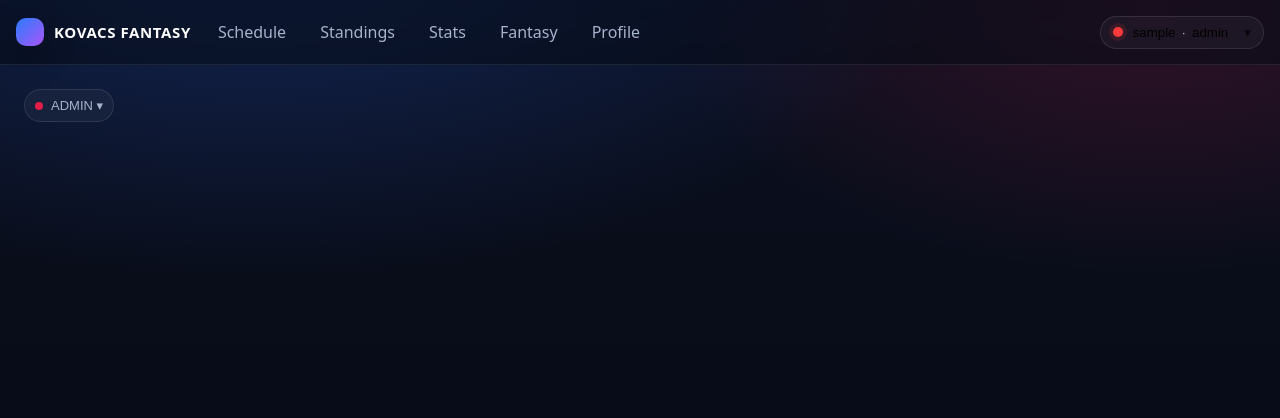
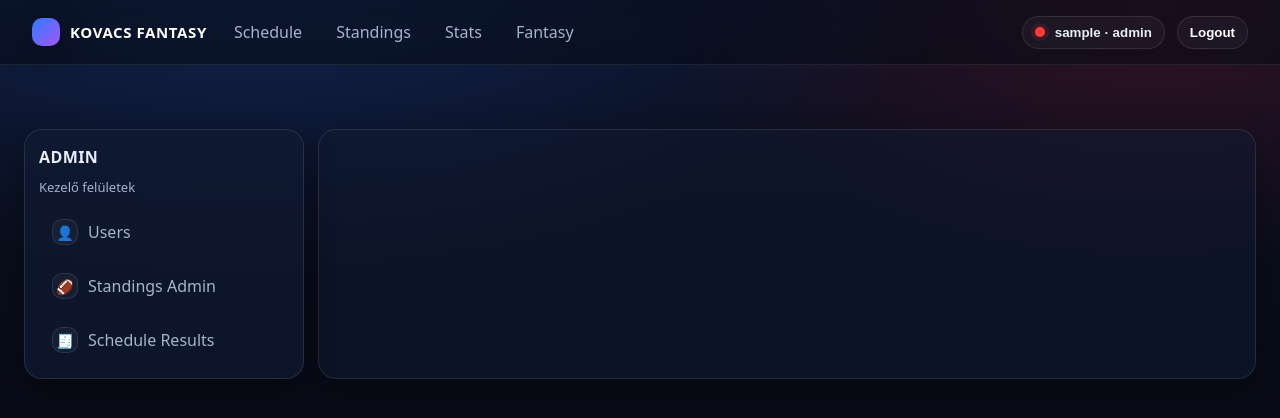
Before and after one commit to koadhun/kovacsfantasy, a React (Vite) app in the folder frontend/: page /admin in a window 1280 px wide. Shown: the top 418 px of the page. Built offline with nearby package versions, Linux system fonts and the light colour scheme; sample sign-in values are in the browser's storage.

Commit message:
Fixed UI

```diff
--- a/frontend/src/App.jsx
+++ b/frontend/src/App.jsx
@@ -21,13 +21,14 @@ import PickEmUserPicks from "./pages/PickEmUserPicks";
 
 import Users from "./pages/Users";
 
-// Admin pages
+// ✅ Admin oldalak
 import ScheduleResultsEditor from "./pages/admin/ScheduleResultsEditor";
+import AdminStandings from "./pages/AdminStandings.jsx";
 
 export default function App() {
   return (
     <Routes>
-      {/* "/" → login, ha nincs token; különben schedule */}
+      {/* "/" → login ha nincs token, különben schedule */}
       <Route
         path="/"
         element={
@@ -39,13 +40,13 @@ export default function App() {
         }
       />
 
-      {/* AUTH */}
+      {/* Auth */}
       <Route path="/login" element={<Login />} />
       <Route path="/register" element={<Register />} />
       <Route path="/forgot-password" element={<ForgotPassword />} />
       <Route path="/reset-password" element={<ResetPassword />} />
 
-      {/* MAIN APP (protected) */}
+      {/* App pages */}
       <Route
         path="/schedule"
         element={
@@ -56,7 +57,6 @@ export default function App() {
           </ProtectedRoute>
         }
       />
-
       <Route
         path="/standings"
         element={
@@ -67,7 +67,6 @@ export default function App() {
           </ProtectedRoute>
         }
       />
-
       <Route
         path="/stats"
         element={
@@ -78,7 +77,6 @@ export default function App() {
           </ProtectedRoute>
         }
       />
-
       <Route
         path="/fantasy"
         element={
@@ -90,6 +88,7 @@ export default function App() {
         }
       />
 
+      {/* Profile: navbarból a user badge-re kattintva */}
       <Route
         path="/profile"
         element={
@@ -101,7 +100,7 @@ export default function App() {
         }
       />
 
-      {/* WEEKLY PICK'EM */}
+      {/* Weekly Pick'Em */}
       <Route
         path="/fantasy/weekly-pickem"
         element={
@@ -112,7 +111,6 @@ export default function App() {
           </ProtectedRoute>
         }
       />
-
       <Route
         path="/fantasy/weekly-pickem/leaderboard"
         element={
@@ -123,7 +121,6 @@ export default function App() {
           </ProtectedRoute>
         }
       />
-
       <Route
         path="/fantasy/weekly-pickem/user/:userId"
         element={
@@ -135,37 +132,23 @@ export default function App() {
         }
       />
 
-      {/* (ha még bárhol hivatkozol rá, maradhat) */}
-      <Route
-        path="/users"
-        element={
-          <ProtectedRoute>
-            <Layout>
-              <Users />
-            </Layout>
-          </ProtectedRoute>
-        }
-      />
-
-      {/* ✅ ADMIN AREA (AdminLayout + nested admin routes) */}
+      {/* ✅ Admin area (sidebar + content) */}
       <Route
   path="/admin"
   element={
     <ProtectedRoute>
+      <Layout>
         <AdminLayout />
+      </Layout>
     </ProtectedRoute>
   }
 >
+  <Route path="users" element={<Users />} />
+  <Route path="standings" element={<AdminStandings />} />
   <Route path="schedule-results" element={<ScheduleResultsEditor />} />
-
-        {/* A már meglévő USERS kezelő oldalad */}
-        <Route path="users" element={<Users />} />
-
-        {/* A már meglévő Standings oldalad, amin az admin frissítés már működik */}
-        <Route path="standings" element={<Standings />} />
 </Route>
 
-      {/* fallback */}
+      {/* Fallback */}
       <Route path="*" element={<Navigate to="/" replace />} />
     </Routes>
   );
--- a/frontend/src/components/AdminLayout.jsx
+++ b/frontend/src/components/AdminLayout.jsx
@@ -1,35 +1,38 @@
-import { Outlet } from "react-router-dom";
-import Navbar from "./Navbar";
-import AdminDropdown from "./AdminDropdown";
+import { NavLink, Outlet } from "react-router-dom";
 
 export default function AdminLayout() {
   return (
-    <>
-      <Navbar />
+    <div className="container page">
+      <div className="admin-shell">
+        <aside className="admin-sidebar">
+          <div className="admin-side-title">ADMIN</div>
+          <p className="admin-side-sub">Kezelő felületek</p>
 
-      <div
-        style={{
-          display: "flex",
-          maxWidth: "1400px",
-          margin: "0 auto",
-          padding: "24px",
-          gap: "24px",
-        }}
-      >
-        {/* Sidebar */}
-        <div
-          style={{
-            width: "250px",
-          }}
-        >
-          <AdminDropdown />
-        </div>
+          <nav className="admin-nav">
+            <NavLink to="/admin/users" className={({ isActive }) => (isActive ? "active" : "")}>
+              <span className="admin-icon">👤</span>
+              Users
+            </NavLink>
 
-        {/* Content */}
-        <div style={{ flex: 1 }}>
+            <NavLink to="/admin/standings" className={({ isActive }) => (isActive ? "active" : "")}>
+              <span className="admin-icon">🏈</span>
+              Standings Admin
+            </NavLink>
+
+            <NavLink
+              to="/admin/schedule-results"
+              className={({ isActive }) => (isActive ? "active" : "")}
+            >
+              <span className="admin-icon">🧾</span>
+              Schedule Results
+            </NavLink>
+          </nav>
+        </aside>
+
+        <main className="admin-content">
           <Outlet />
-        </div>
+        </main>
       </div>
-    </>
+    </div>
   );
 }
--- a/frontend/src/components/Navbar.jsx
+++ b/frontend/src/components/Navbar.jsx
@@ -1,118 +1,66 @@
-import { Link, NavLink, useNavigate } from "react-router-dom";
-import { useEffect, useMemo, useState } from "react";
-import AdminDropdown from "./AdminDropdown";
+import { NavLink, Link, useNavigate } from "react-router-dom";
 
 export default function Navbar() {
   const navigate = useNavigate();
 
-  const [openUserMenu, setOpenUserMenu] = useState(false);
-
   const token = localStorage.getItem("token");
-
-  const user = useMemo(() => {
-    try {
-      return JSON.parse(localStorage.getItem("user") || "null");
-    } catch {
-      return null;
-    }
-  }, [token]);
-
+  const user = JSON.parse(localStorage.getItem("user") || "null");
   const isLoggedIn = !!token;
-  const isAdmin = user?.role === "ADMIN";
-
-  useEffect(() => {
-    const onDocClick = (e) => {
-      // zárjuk a user menüt, ha máshová kattintanak
-      if (!e.target.closest?.(".userMenuWrap")) setOpenUserMenu(false);
-    };
-    document.addEventListener("click", onDocClick);
-    return () => document.removeEventListener("click", onDocClick);
-  }, []);
 
   function logout() {
     localStorage.removeItem("token");
     localStorage.removeItem("user");
-    setOpenUserMenu(false);
     navigate("/login");
   }
 
   return (
     <div className="topbar">
-      <div className="topbarInner">
-        {/* Brand */}
+      <div className="container">
+        <div className="topbar-inner">
           <Link to={isLoggedIn ? "/schedule" : "/login"} className="brand">
             <span className="brandDot" />
-          <span className="brandText">KOVACS FANTASY</span>
+            <span>KOVACS FANTASY</span>
           </Link>
 
-        {/* Main nav */}
           {isLoggedIn && (
             <nav className="nav">
-            <NavLink to="/schedule" className={({ isActive }) => (isActive ? "navItem active" : "navItem")}>
+              <NavLink to="/schedule" className={({ isActive }) => (isActive ? "active" : "")}>
                 Schedule
               </NavLink>
-
-            <NavLink to="/standings" className={({ isActive }) => (isActive ? "navItem active" : "navItem")}>
+              <NavLink to="/standings" className={({ isActive }) => (isActive ? "active" : "")}>
                 Standings
               </NavLink>
-
-            <NavLink to="/stats" className={({ isActive }) => (isActive ? "navItem active" : "navItem")}>
+              <NavLink to="/stats" className={({ isActive }) => (isActive ? "active" : "")}>
                 Stats
               </NavLink>
-
-            <NavLink to="/fantasy" className={({ isActive }) => (isActive ? "navItem active" : "navItem")}>
+              <NavLink to="/fantasy" className={({ isActive }) => (isActive ? "active" : "")}>
                 Fantasy
-            </NavLink>
-
-            <NavLink to="/profile" className={({ isActive }) => (isActive ? "navItem active" : "navItem")}>
-              Profile
               </NavLink>
             </nav>
           )}
 
           <div className="topbarRight">
-          {/* Admin dropdown only for admins */}
-          {isLoggedIn && isAdmin && <AdminDropdown />}
-
-          {/* Right side */}
-          {isLoggedIn ? (
-            <div className="userMenuWrap" style={{ position: "relative" }}>
-              {/* clickable badge */}
+            {isLoggedIn && (
+              <>
+                {/* ✅ kattintás: profile */}
                 <button
                   type="button"
                   className="userBadge"
-                onClick={() => setOpenUserMenu((v) => !v)}
-                style={{ cursor: "pointer" }}
-                aria-label="User menu"
+                  onClick={() => navigate("/profile")}
+                  title="Profile"
                 >
-                <span className={`userDot ${isAdmin ? "admin" : ""}`} />
-                <span className="userText">
-                  {user?.username || "User"}
-                  <span className="muted" style={{ margin: "0 6px" }}>
-                    ·
+                  <span className={`userDot ${user?.role === "ADMIN" ? "admin" : ""}`} />
+                  <span style={{ fontWeight: 800 }}>
+                    {user?.username || "User"} · {user?.role || "USER"}
                   </span>
-                  <span className="role">{user?.role || "USER"}</span>
-                </span>
-                <span style={{ opacity: 0.7, marginLeft: 6 }}>▾</span>
                 </button>
 
-              {/* dropdown */}
-              {openUserMenu && (
-                <div className="userMenu">
-                  <button className="userMenuItem" onClick={() => { setOpenUserMenu(false); navigate("/profile"); }}>
-                    Profile
-                  </button>
-                  <button className="userMenuItem" onClick={logout}>
+                <button className="btn ghost" onClick={logout}>
                   Logout
                 </button>
-                </div>
+              </>
             )}
           </div>
-          ) : (
-            <Link className="btn ghost" to="/login">
-              Login
-            </Link>
-          )}
         </div>
       </div>
     </div>
--- a/frontend/src/pages/AdminStandings.jsx
+++ b/frontend/src/pages/AdminStandings.jsx
@@ -1,6 +1,5 @@
 import { useEffect, useState } from "react";
 import { api } from "../api";
-import AdminLayout from "../components/AdminLayout";
 
 export default function AdminStandings() {
   const [season, setSeason] = useState(2025);
@@ -9,7 +8,8 @@ export default function AdminStandings() {
   const [err, setErr] = useState("");
 
   async function load() {
-    setErr(""); setMsg("");
+    setErr("");
+    setMsg("");
     const res = await api.get(`/standings?season=${season}`);
     setJsonText(JSON.stringify(res.data, null, 2));
   }
@@ -20,7 +20,8 @@ export default function AdminStandings() {
   }, []);
 
   async function save() {
-    setErr(""); setMsg("");
+    setErr("");
+    setMsg("");
     try {
       const payload = JSON.parse(jsonText);
       await api.put("/admin/standings", payload);
@@ -31,17 +32,23 @@ export default function AdminStandings() {
   }
 
   return (
-<AdminLayout
-	title="Standings"
-	subtitle="Standing JSON betöltése és DB-be mentése.">
-    <div className="container page">
-      <div className="hero">
-        <div className="kicker">
-          <span className="tag">ADMIN</span>
-          <span>Standings DB frissítés</span>
+    <div>
+      <div className="admin-header">
+        <div>
+          <h1>Standings Admin</h1>
+          <p>Standing JSON betöltése és DB-be mentése.</p>
         </div>
-        <h1 className="h1">Standings Admin</h1>
-        <p className="sub">Töltsd be a jelenlegi JSON-t, szerkeszd, majd mentsd DB-be.</p>
+
+        <div className="admin-badges">
+          <span className="pill">
+            <span className="dot admin" />
+            ADMIN
+          </span>
+          <span className="pill">
+            <span className="dot" />
+            Season {season}
+          </span>
+        </div>
       </div>
 
       <div className="grid">
@@ -50,7 +57,9 @@ export default function AdminStandings() {
             <h3 className="card-title">Controls</h3>
 
             <div className="field">
-              <div className="muted" style={{ marginBottom: 6 }}>Season</div>
+              <div className="muted" style={{ marginBottom: 6 }}>
+                Season
+              </div>
               <input
                 className="input"
                 type="number"
@@ -82,7 +91,10 @@ export default function AdminStandings() {
             <h3 className="card-title">Standings JSON</h3>
             <textarea
               className="input"
-              style={{ minHeight: 520, fontFamily: "ui-monospace, SFMono-Regular, Menlo, Monaco, Consolas, monospace" }}
+              style={{
+                minHeight: 520,
+                fontFamily: "ui-monospace, SFMono-Regular, Menlo, Monaco, Consolas, monospace",
+              }}
               value={jsonText}
               onChange={(e) => setJsonText(e.target.value)}
             />
@@ -93,6 +105,5 @@ export default function AdminStandings() {
         </div>
       </div>
     </div>
-</AdminLayout>
   );
 }
--- a/frontend/src/styles.css
+++ b/frontend/src/styles.css
@@ -151,7 +151,7 @@ a:hover{ text-decoration: underline; }
   flex-shrink: 0;     /* a jobb oldal ne törjön le */
 }
 
-.userBadge {
+.userBadge{
   display: flex;
   align-items: center;
   gap: 10px;
@@ -159,6 +159,30 @@ a:hover{ text-decoration: underline; }
   border-radius: 999px;
   border: 1px solid rgba(255,255,255,0.10);
   background: rgba(255,255,255,0.04);
+  cursor: pointer;
+  color: var(--text);
+}
+
+.userBadge:hover{
+  background: rgba(255,255,255,0.07);
+  border-color: rgba(255,255,255,0.18);
+}
+
+.userBadge:active{
+  transform: translateY(1px);
+}
+
+.userDot {
+  width: 10px;
+  height: 10px;
+  border-radius: 999px;
+  background: #2b6cff;
+  box-shadow: 0 0 0 4px rgba(43,108,255,0.12);
+}
+
+.userDot.admin{
+  background: #ff3b3b;
+  box-shadow: 0 0 0 4px rgba(255,59,59,0.12);
 }
 
 .userDot {
```
Lines whose indentation alone changed are shown as unchanged.
